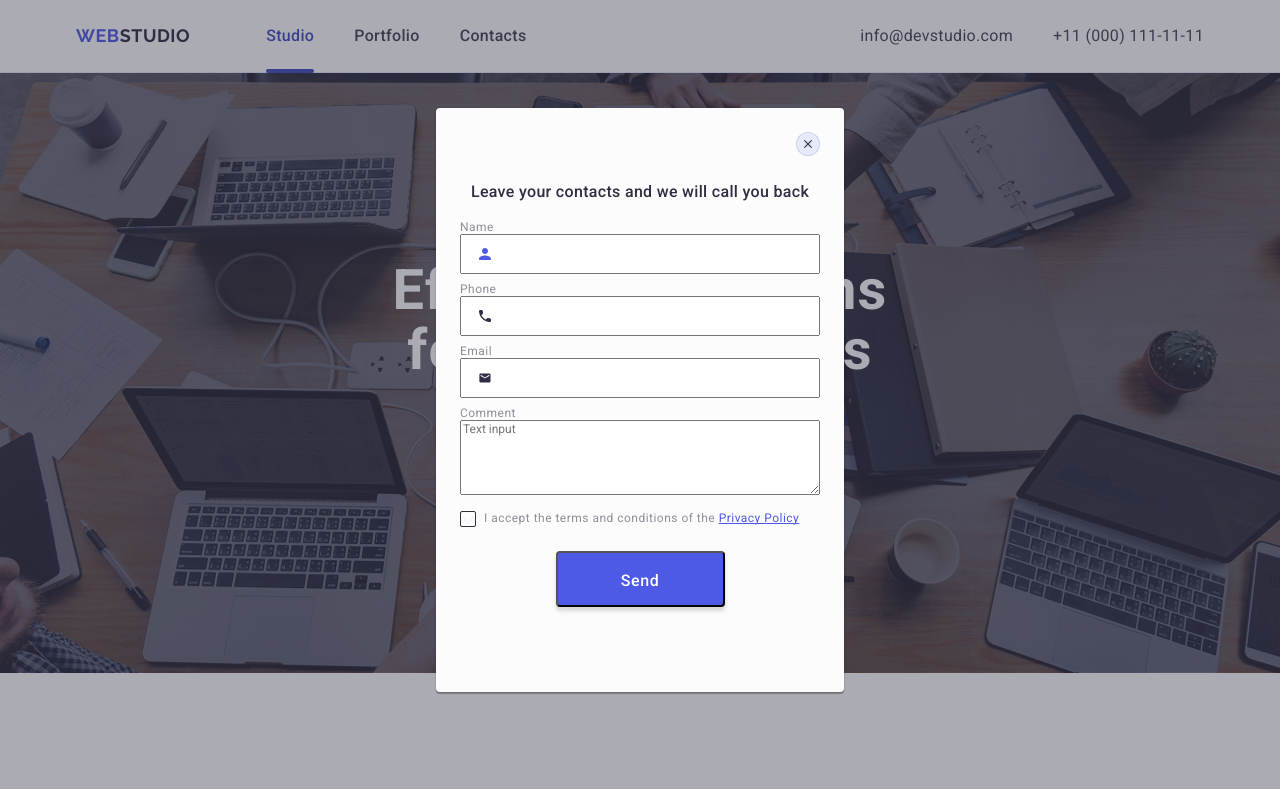
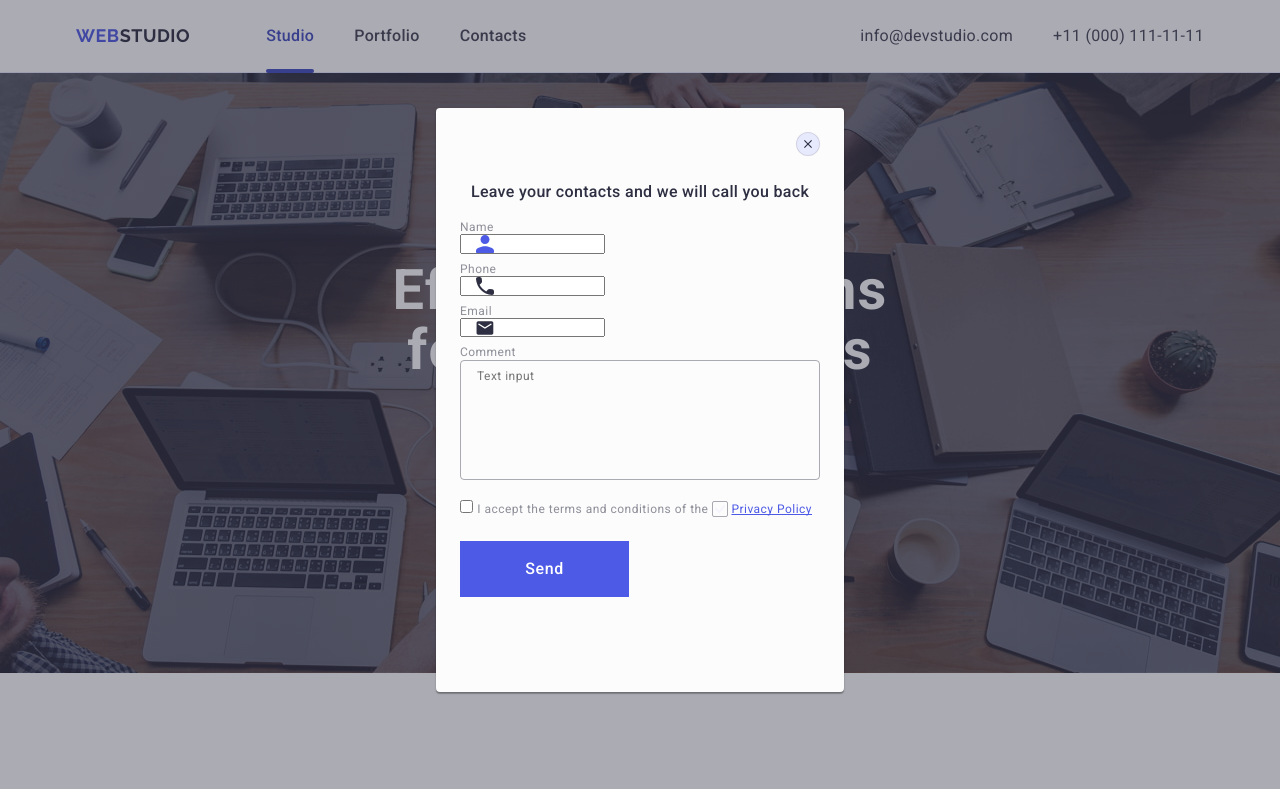
Before and after one commit to AvalianY/goit-markup-hw-05, a plain HTML site: page index.html in a window 1280 px wide. Shown: the top 789 px of the page. Drawn offline with nearby package versions, Linux system fonts and the light colour scheme.

Commit message:
add autocheck changes

```diff
--- a/css/styles.css
+++ b/css/styles.css
@@ -495,6 +495,56 @@ main .container {
     fill: var(--cloud);
 }
 
+.subscribe-p {
+    margin-bottom: 16px;
+    font-weight: 500;
+    font-size: 16px;
+    line-height: 1.5;
+    letter-spacing: 0.02em;
+    color: var(--white);
+}
+
+.footer-form {
+    display: flex;
+    gap: 24px;
+}
+
+.footer-form-input {
+    width: 264px;
+    height: 40px;
+    border: 1px solid var(--white);
+    background-color: transparent;
+    font-size: 12px;
+    line-height: 2;
+    letter-spacing: 0.04em;
+    padding-left: 16px;
+    box-shadow: 0px 4px 4px rgba(0, 0, 0, 0.15);
+    border-radius: 4px;
+    color: var(--white);
+}
+
+.footer-form-input::placeholder {
+    color: var(--white);
+}
+
+.footer-subscribe-button {
+    min-width: 165px;
+    height: 40px;
+    display: flex;
+    justify-content: center;
+    align-items: center;
+    font-family: "Roboto", sans-serif;
+    font-size: 16px;
+    font-weight: 500;
+    line-height: 1.5;
+    letter-spacing: 0.04em;
+    columns: var(--white);
+    cursor: pointer;
+    background-color: var(--iris);
+    border: none;
+    border-radius: 4px;
+}
+
 /*---------------------modal window------------------------*/
 .modal-overlay-contact {
     width: 100%;
@@ -503,13 +553,11 @@ main .container {
     top: 0;
     left: 0;
     z-index: 999;
-    display: flex;
-    justify-content: center;
-    align-items: center;
     background-color: #2E2F4266;
     opacity: 0;
     pointer-events: none;
-    transition: 250ms ease-in-out;
+    transition: opacity 250ms cubic-bezier(0.4, 0, 0.2, 1),
+                visibility 250ms cubic-bezier(0.4, 0, 0.2, 1);
 }
 
 .modal-overlay-contact.is-open{
@@ -517,40 +565,50 @@ main .container {
     pointer-events: auto;
 }
 
+
 .modal-window-contact {
     border-radius: 4px;
     width: 408px;
-    height: 584px;
+    min-height: 584px;
     box-shadow: 0 1px 1px 0 rgba(0, 0, 0, 0.14),
                 0 1px 3px 0 rgba(0, 0, 0, 0.12),
                 0 2px 1px 0 rgba(0, 0, 0, 0.2);
     background: var(--dairy);
+    position: absolute;
+    top: 50%;
+    left: 50%;
+    transform: translate(-50%, -50%);
+    transition: transform 250ms cubic-bezier(0.4, 0, 0.2, 1);
+    padding: 72px 24px 24px 24px;
 }
 
-.form-contact {
+.close-modal-button {
+    position: absolute;
+    top: 24px;
+    right: 24px;
+    width: 24px;
+    height: 24px;
+    border-radius: 50%;
     display: flex;
-    flex-direction: column;
+    align-items: center;
+    justify-content: center;
+    background-color: var(--cornflower);
+    border: 1px solid rgba(0, 0, 0, 0.1);
+    padding: 0;
+    cursor: pointer;
+    transition: background-color 250ms cubic-bezier(0.4, 0, 0.2, 1),
+                border 250ms cubic-bezier(0.4, 0, 0.2, 1);
 }
 
-.close-button-container{
-    border-radius: 50%;
-    border: solid 1px rgba(0, 0, 0, 0.1);
-    background-color: var(--cornflower);
-    width: 24px;
-    height: 24px;
-    display: flex;
-    justify-content: center;
-    align-items: center;
-    margin: 24px 24px 24px 360px;
+.close-modal-button:hover,
+.close-modal-button:focus {
+    background-color: var(--ocean);
+    border: none;
 }
 
-.close-button-container:hover,
-.close-button-container:focus {
-    background-color: var(--ocean);
-}
-
-.close-button {
+.close-button-svg {
     fill: var(--navy-blue);
+    transition: fill 250ms cubic-bezier(0.4, 0, 0.2, 1);
 }
 
 .close-button-container:hover .close-button,
@@ -565,101 +623,131 @@ main .container {
     letter-spacing: 0.02em;
     text-align: center;
     color: var(--navy-blue);
+    margin-bottom: 16px;
+}
+
+.form-contact {
+
+}
+
+.form-contact-container {
     margin-bottom: 8px;
 }
 
-.form-input-container {
+.label-contact {
+    font-size: 12px;
+    line-height: 1.17;
+    letter-spacing: 0.04em;
+    color: var(--light-slate);
+    display: block;
+    margin-bottom: 4px;
+}
+
+.label-contact-container {
     position: relative;
 }
 
-.label-contact {
-    display: flex;
-    flex-direction: column;
-    font-weight: 400;
-    font-size: 12px;
-    line-height: 1.16667;
-    letter-spacing: 0.04em;
-    color: var(--light-slate);
-    margin: 8px 24px 0 24px;
+.contact-input {
+    width: 100%;
+    height: 40px;
+    border: 1px solid rgba(46, 47, 66, 0.4);
+    border-radius: 4px;
+    background-color: transparent;
+    padding-left: 38px;
+    outline: transparent;
+    transition: border-color 250ms cubic-bezier(0.4, 0, 0.2, 1);
 }
 
-.label-contact input{
-    height: 40px;
-    padding-left: 38px;
+.contact-input:focus {
+    border-color: var(--iris);
 }
 
 .form-input-svg {
     position: absolute;
-    margin-top: 28px;
-    margin-left: 19px;
-    pointer-events: none;
+    left: 16px;
+    top: 50%;
+    transform: translateY(-50%);
+    transition: fill 250ms cubic-bezier(0.4, 0, 0.2, 1);
     fill: var(--navy-blue);
 }
 
-.form-input-svg:hover,
-.form-input-svg:focus {
+.contact-input:focus .form-input-svg {
     fill: var(--iris);
 }
 
+.form-comment-container {
+    margin-bottom: 16px;
+}
+
+.textarea-contact {
+    width: 100%;
+    height: 120px;
+    font-size: 12px;
+    line-height: 1.17;
+    letter-spacing: 0.04em;
+    color: rgba(46, 47, 66, 0.4);
+    border: 1px solid rgba(46, 47, 66, 0.4);
+    border-radius: 4px;
+    background-color: transparent;
+    padding: 8px 16px;
+    outline: transparent;
+    resize: none;
+    transition: border-color 250ms cubic-bezier(0.4, 0, 0.2, 1);
+}
+
+.textarea-contact:focus {
+    border-color: var(--iris);
+}
+
+.form-checkbox-container {
+    margin-bottom: 24px;
+}
+
+.checkbox-label-contact {
+    font-size: 12px;
+    line-height: 1.17;
+    letter-spacing: 0.04em;
+    color: var(--light-slate);
+}
 
 .manual-check-box {
-    display: flex;
-    margin: 16px 24px 24px;
+    width: 16px;
+    height: 16px;
+    border: 1px solid rgba(46, 47, 66, 0.4);
+    border-radius: 2px;
+    transition: background-color 250ms cubic-bezier(0.4, 0, 0.2, 1),
+                border 250ms cubic-bezier(0.4, 0, 0.2, 1),
+                fill 250ms cubic-bezier(0.4, 0, 0.2, 1);
+    display: inline-flex;
+    align-items: center;
+    justify-content: center;
+    fill: transparent;
 }
 
-.check-box {
-    width: 16px;
-    height: 16px;
-    border-radius: 2px;
-    border: 1px solid var(--navy-blue-modal);
-}
-
-.check-box:active {
-    background: var(--iris);
-}
-
-.check {
-    padding: 4px 3px;
-}
-
-.checkbox-label-contact{
-    font-weight: 400;
-    font-size: 12px;
-    line-height: 1.16667;
-    letter-spacing: 0.04em;
-    color: var(--light-slate);
-    margin-left: 8px;
+.input-checkbox:checked + .manual-check-box {
+    background-color: var(--ocean);
+    border: none;
+    fill: var(--ocean);
 }
 
 .link-check-box {
-    line-height: 1.33333;
     text-decoration: underline;
     text-decoration-skip-ink: none;
     color: var(--iris);
-    transition: all 250ms cubic-bezier(0.4, 0, 0.2, 1);
-}
-
-.link-check-box:hover,
-.link-check-box:hover:focus{
-    color:var(--ocean);
 }
 
 .form-button {
-    border-radius: 4px;
-    padding: 16px 32px;
-    width: 169px;
+    font-family: "Roboto", sans-serif;
+    display: block;
+    border: none;
+    cursor: pointer;
+    min-width: 169px;
     height: 56px;
-    box-shadow: 0 4px 4px 0 rgba(0, 0, 0, 0.15);
+    transition: background-color 250ms cubic-bezier(0.4, 0, 0.2, 1);
     background: var(--iris);
     font-weight: 500;
     font-size: 16px;
     line-height: 1.5;
     letter-spacing: 0.04em;
     color: var(--white);
-    margin: 0 auto 32px;
 }
-
-.form-button:hover,
-.form-button:focus {
-    background: var(--ocean);
-}
--- a/index.html
+++ b/index.html
@@ -378,58 +378,88 @@
                         </a>
                     </li>
                 </ul>
+
+                <div class="footer-form-container">
+                    <p class="subscribe-p">Subscribe</p>
+                    <form class="footer-form">
+                        <label class="footer-form-label">
+                            <input class="footer-form-input" type="email" placeholder="E-mail">
+                            <button class="footer-subscribe-button" type="submit">Subscribe
+                                <svg class="footer-form-svg" width="18" height="24">
+                                    <use href="./images/icons.svg#icon-contact"></use>
+                                </svg>
+                            </button>
+                        </label>
+                    </form>
                 </div>
             </div>
-    </footer>
+
 
             <div class="modal-overlay-contact is-open">
                 <div class="modal-window-contact">
-            <form class="form-contact">
-                <div class="close-button-container">
-                    <svg class="close-button" width="8" height="8">
+                    <button class="close-modal-button" type="button">
+                        <svg class="close-button-svg" width="8" height="8">
                             <use href="./images/icons.svg#icon-close"></use>
                         </svg>
-                </div>
+                    </button>
                     <p class="form-title">Leave your contacts and we will call you back</p>
-                <label class="label-contact">
+                    <form class="form-contact">
+                        <div class="form-contact-container">
+                            <label class="label-contact" for="user-name">
                                 Name
-                    <input type="text" name="user_name" />
-                    <svg class="form-input-svg">
-                        <use href="./images/icons.svg#icon-contact" width="12" height="12"></use>
-                    </svg>
-                </label>
-                <label class="label-contact">
-                    Phone
-                    <input type="tel" name="user_tel" />
-                    <svg class="form-input-svg">
-                        <use href="./images/icons.svg#icon-phone" width="12" height="12"></use>
-                    </svg>
-                </label>
-                <label class="label-contact">
-                    Email
-                    <input type="email" name="user_email" />
-                    <svg class="form-input-svg">
-                        <use href="./images/icons.svg#icon-email" width="12" height="12"></use>
-                    </svg>
-                </label>
-                <label class="label-contact">
-                    Comment
-                    <textarea name="comment" rows="5" placeholder="Text input"></textarea>
-                </label>
-
-                <div class="manual-check-box">
-                    <div class="check-box">
-                        <svg class="check">
-                            <use href="./images/icons.svg#icon-click" width="10" height="8"></use>
+                                <div class="label-contact-container">
+                                    <input class="contanct-input" type="text" name="user-name" id="user-name" />
+                                    <svg class="form-input-svg" width="18" height="24">
+                                        <use href="./images/icons.svg#icon-contact"></use>
                                     </svg>
                                 </div>
-                    <p class="checkbox-label-contact">I accept the terms and conditions of the <a class="link-check-box" href="">Privacy Policy</a></p>
+                            </label>
                         </div>
-
+                        <div class="form-contact-container">
+                            <label class="label-contact" for="user-tel">
+                                Phone
+                                <div class="label-contact-container">
+                                    <input class="contanct-input" type="tel" name="user-tel" id="user-tel" />
+                                    <svg class="form-input-svg" width="18" height="24">
+                                        <use href="./images/icons.svg#icon-phone"></use>
+                                    </svg>
+                                </div>
+                            </label>
+                        </div>
+                        <div class="form-contact-container">
+                            <label class="label-contact" for="user-email">
+                                Email
+                                <div class="label-contact-container">
+                                    <input class="contanct-input" type="email" name="user-email" id="user-email" />
+                                    <svg class="form-input-svg" width="18" height="24">
+                                        <use href="./images/icons.svg#icon-email"></use>
+                                    </svg>
+                                </div>
+                            </label>
+                        </div>
+                        <div class="form-comment-container">
+                            <label class="label-contact" for="user-comment">
+                                Comment
+                                <textarea class="textarea-contact" name="user-comment" placeholder="Text input" id="user-comment"></textarea>
+                            </label>
+                        </div>
+                        <div class="form-checkbox-container">
+                            <input class="input-checkbox visually-hidden" type="checkbox" name="user-privacy" id="user-privacy" value="true">
+                            <label class="checkbox-label-contact" for="user-privacy">I accept the terms and conditions of the
+                                <span class="manual-check-box">
+                                    <svg class="check"  width="10" height="8">
+                                        <use href="./images/icons.svg#icon-click"></use>
+                                    </svg>
+                                </span>
+                                <a class="link-check-box" href="">Privacy Policy</a>
+                            </label>
+                        </div>
                         <button class="form-button" type="submit">Send</button>
                     </form>
                 </div>
             </div>
+        </div>
+    </footer>
 </body>
 
 </html>
```
Lines whose indentation alone changed are shown as unchanged.
